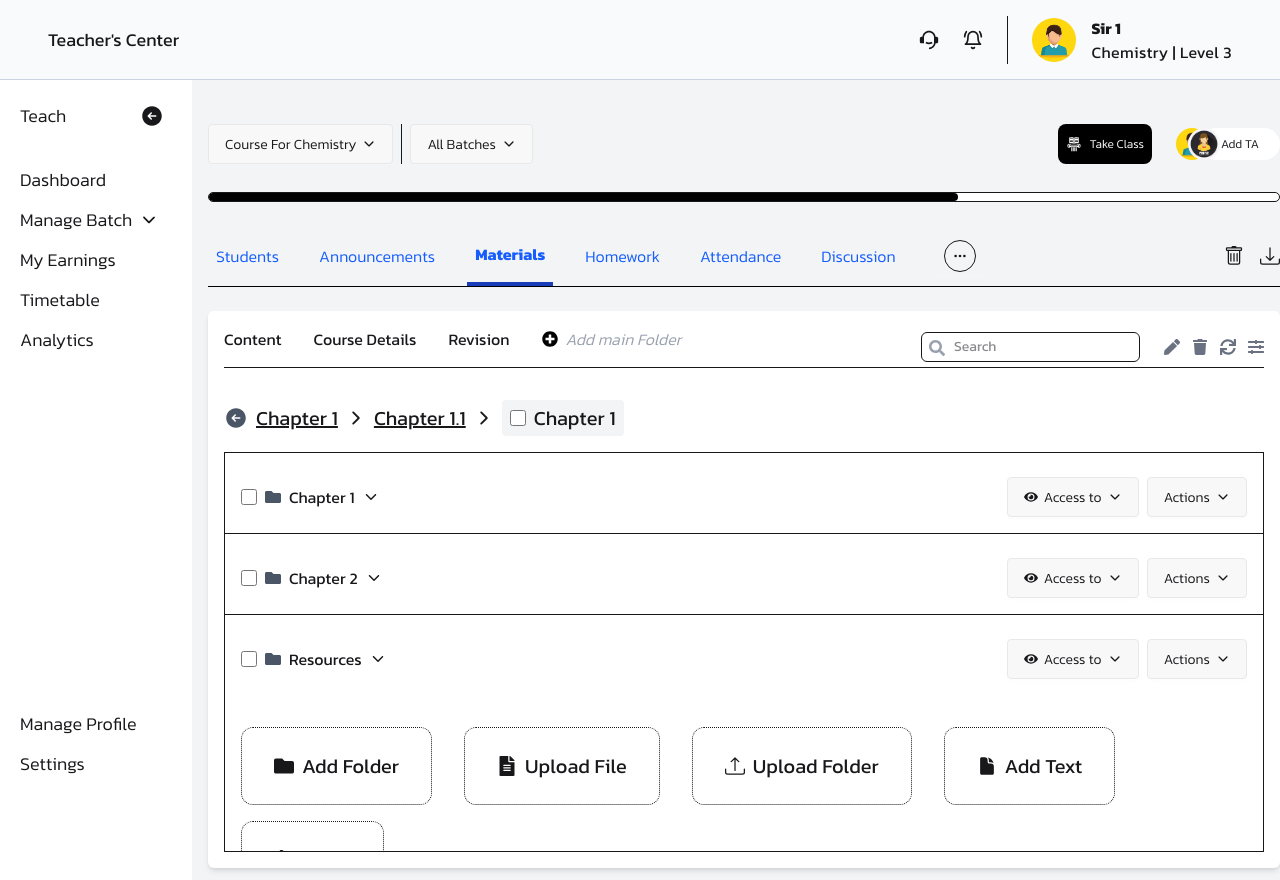
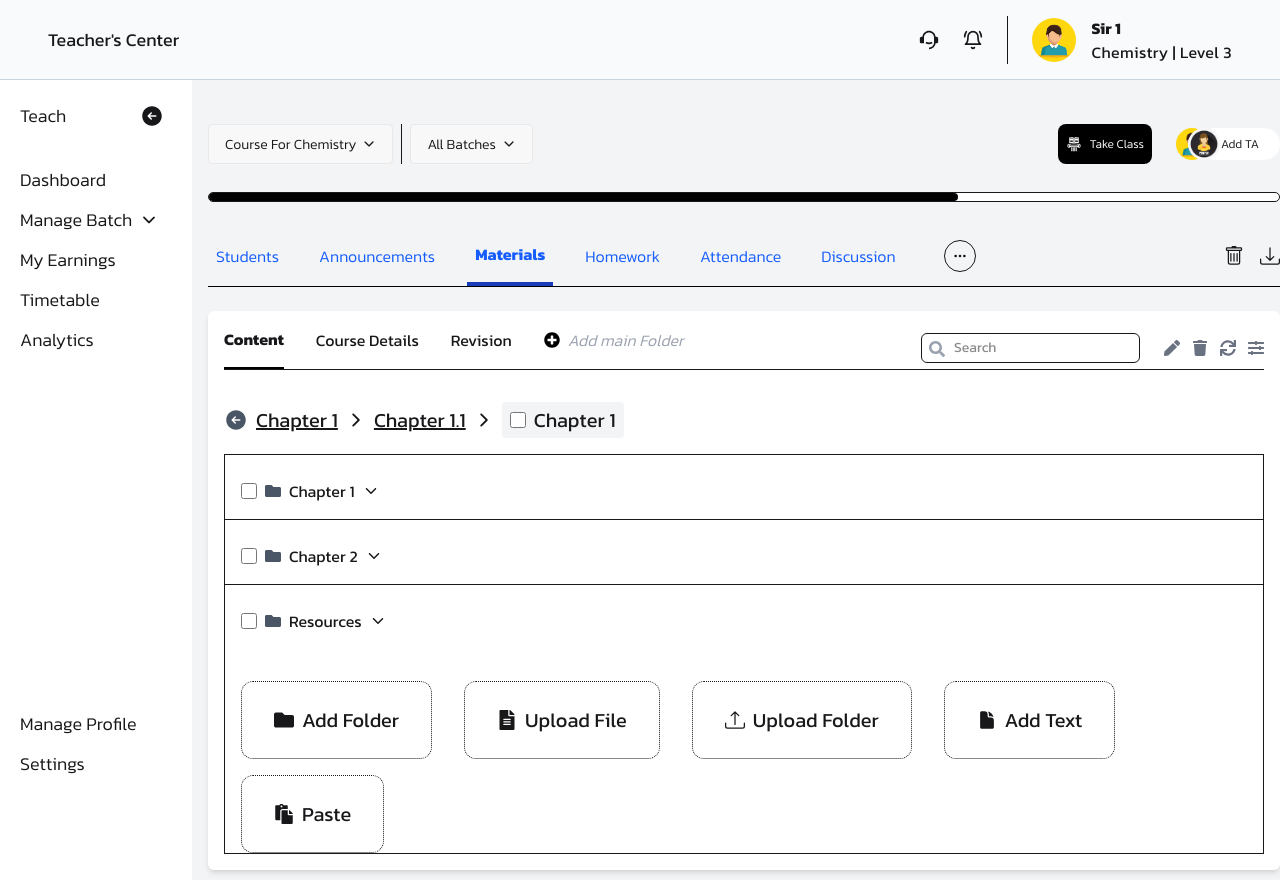
Before and after one commit to Novo1999/frontend-intern-test, a Next.js app: page / in a window 1280 px wide. Built offline with nearby package versions, Linux system fonts and the light colour scheme.

Commit message:
added: file folder checkbox logic

```diff
--- a/src/components/CourseModuleNavbar.tsx
+++ b/src/components/CourseModuleNavbar.tsx
@@ -5,7 +5,7 @@ import { FaPen, FaPlusCircle, FaSearch, FaSlidersH, FaSync, FaTrash } from 'reac
 const tabs = ['content', 'course details', 'revision']
 
 const CourseModuleNavbar = () => {
-  const [selectedTab, setSelectedTab] = useState('')
+  const [selectedTab, setSelectedTab] = useState('content')
 
   const handleSelectTab = (tab: string) => {
     setSelectedTab(tab)
--- a/src/components/CourseModuleSection.tsx
+++ b/src/components/CourseModuleSection.tsx
@@ -1,4 +1,5 @@
 'use client'
+import { useState } from 'react'
 import { HiArrowLeftCircle } from 'react-icons/hi2'
 import { IoIosArrowForward } from 'react-icons/io'
 import { folderDemoData } from '../data/folder-demo-data'
@@ -8,10 +9,19 @@ import ModuleActions from './ModuleActions'
 import FileFolderItem from './shared/FileFolderItem'
 
 const CourseModuleSection = () => {
+  const [checkedItems, setCheckedItems] = useState<string[]>([])
+
+  const toggleCheck = (id: string, childrenIds: string[] = []) => {
+    setCheckedItems((prev) => {
+      const isChecked = prev.includes(id)
+      return isChecked ? prev.filter((checkedId) => checkedId !== id && !childrenIds.includes(checkedId)) : [...prev, id, ...childrenIds]
+    })
+  }
+
   return (
     <div className="card bg-white mt-6 min-h-[65vh] p-4 rounded-md shadow-md">
       <CourseModuleNavbar />
-      {/* breadcrumb */}
+      {/* Breadcrumb */}
       <div className="flex items-center space-x-2 mt-4 text-sm lg:text-xl py-4">
         <button className="text-gray-600">
           <HiArrowLeftCircle className="text-2xl" />
@@ -29,9 +39,10 @@ const CourseModuleSection = () => {
           Chapter 1
         </span>
       </div>
+
       <section className="overflow-auto h-[50vh] pb-16 border">
         {folderDemoData.map((item, index, self) => (
-          <FileFolderItem key={item.id} isLast={self.length - 1 === index} item={item as FileFolderItemProps['item']} />
+          <FileFolderItem key={item.id} item={item as FileFolderItemProps['item']} isLast={self.length - 1 === index} checkedItems={checkedItems} onCheck={toggleCheck} />
         ))}
         <ModuleActions />
       </section>
--- a/src/components/shared/FileFolderItem.tsx
+++ b/src/components/shared/FileFolderItem.tsx
@@ -1,30 +1,40 @@
 import { useState } from 'react'
-import { FaEye, FaFileAlt, FaFolder } from 'react-icons/fa'
+import { FaFileAlt, FaFolder } from 'react-icons/fa'
 import { IoIosArrowDown } from 'react-icons/io'
 import { FileFolderItemProps } from '../../types/file-folder-item-prop'
-import Dropdown from './Dropdown'
 
-const accessTo = ['Students', 'Teachers', 'Moderators']
-const actions = ['Edit', 'Delete']
+const FileFolderItem = ({ item, isLast, onCheck, checkedItems }: FileFolderItemProps) => {
+  const [isOpen, setIsOpen] = useState(false)
+  const { id, name, type, children } = item
 
-const FileFolderItem = ({ item, isLast }: FileFolderItemProps) => {
-  const [isOpen, setIsOpen] = useState(false)
-  const { name, type, children } = item
+  const toggleOpen = () => setIsOpen(!isOpen)
+  const isChecked = checkedItems.includes(id)
 
-  const toggleOpen = () => {
-    setIsOpen(!isOpen)
+  const getAllChildIds = (children: FileFolderItemProps['item']['children']) => {
+    return (children || []).reduce<string[]>((acc, child) => {
+      acc.push(child.id)
+      if (child.children) {
+        acc.push(...getAllChildIds(child.children))
+      }
+      return acc
+    }, [])
+  }
+
+  const handleCheck = () => {
+    const childrenIds = children ? getAllChildIds(children) : []
+    onCheck?.(id, childrenIds)
   }
 
   return (
     <div className={`${!isLast ? 'border-b' : ''} p-4`}>
       <div className="flex justify-between items-center mt-2">
         <div className="flex items-center space-x-2">
-          <input type="checkbox" className="size-4 cursor-pointer" />
+          <input type="checkbox" checked={isChecked} onChange={handleCheck} className="size-4 cursor-pointer accent-black" />
           {type === 'folder' ? (
             <button onClick={toggleOpen} className="flex items-center gap-2 cursor-pointer">
               <FaFolder className="text-gray-600" />
               <span>{name}</span>
-              <IoIosArrowDown className={`${isOpen ? 'rotate-180' : 'rotate-0'}`} />
+              <IoIosArrowDown className={`${isOpen ? 'rotate-180' : 'rotate-0'} transition duration-200`} />
             </button>
           ) : (
             <div className="flex items-center gap-2">
@@ -33,18 +43,10 @@ const FileFolderItem = ({ item, isLast }: FileFolderItemProps) => {
             </div>
           )}
         </div>
-        <div className="flex justify-between font-thin gap-4 flex-wrap items-center">
-          <div className="flex gap-2 flex-wrap">
-            <Dropdown triggerClassName="min-h-10" wrapperClassName="max-h-10" items={accessTo}>
-              <FaEye /> <span>Access to</span> <IoIosArrowDown />
-            </Dropdown>
-            <Dropdown triggerClassName="min-h-10" items={actions}>
-              <p>Actions</p> <IoIosArrowDown />
-            </Dropdown>
-          </div>
-        </div>
       </div>
-      {isOpen && type === 'folder' && children?.map((child, index, self) => <FileFolderItem key={child.id} isLast={self.length - 1 === index} item={child} />)}
+      {isOpen &&
+        type === 'folder' &&
+        children?.map((child, index, self) => <FileFolderItem key={child.id} isLast={self.length - 1 === index} item={child} checkedItems={checkedItems} onCheck={onCheck} />)}
     </div>
   )
 }
--- a/src/types/file-folder-item-prop.ts
+++ b/src/types/file-folder-item-prop.ts
@@ -7,4 +7,6 @@ export type FileFolderItemProps = {
     children?: FileFolderItemProps['item'][]
   }
   isLast?: boolean
+  onCheck?: (id: string, childrenIds: string[]) => void
+  checkedItems: string[]
 }
```
